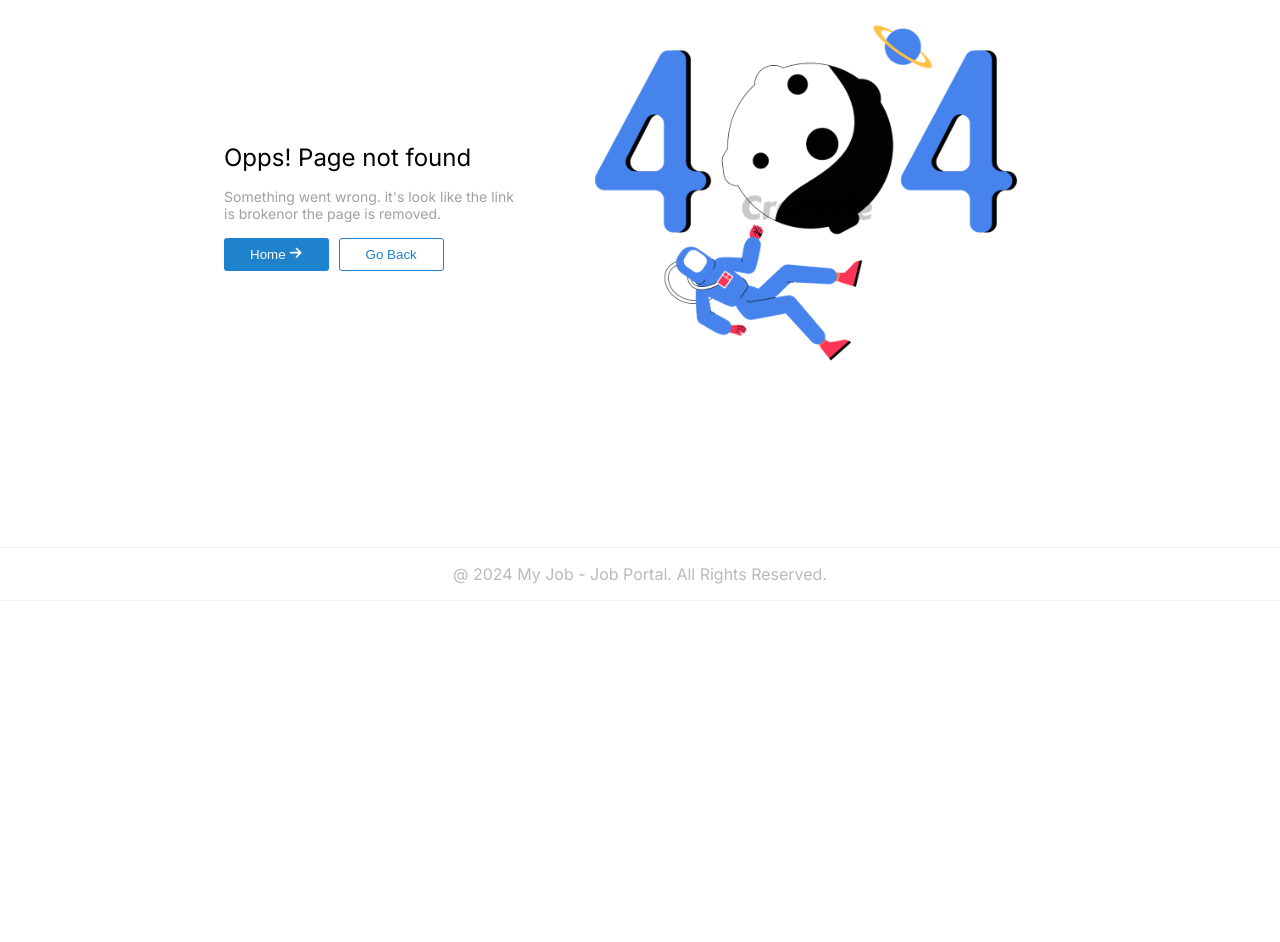
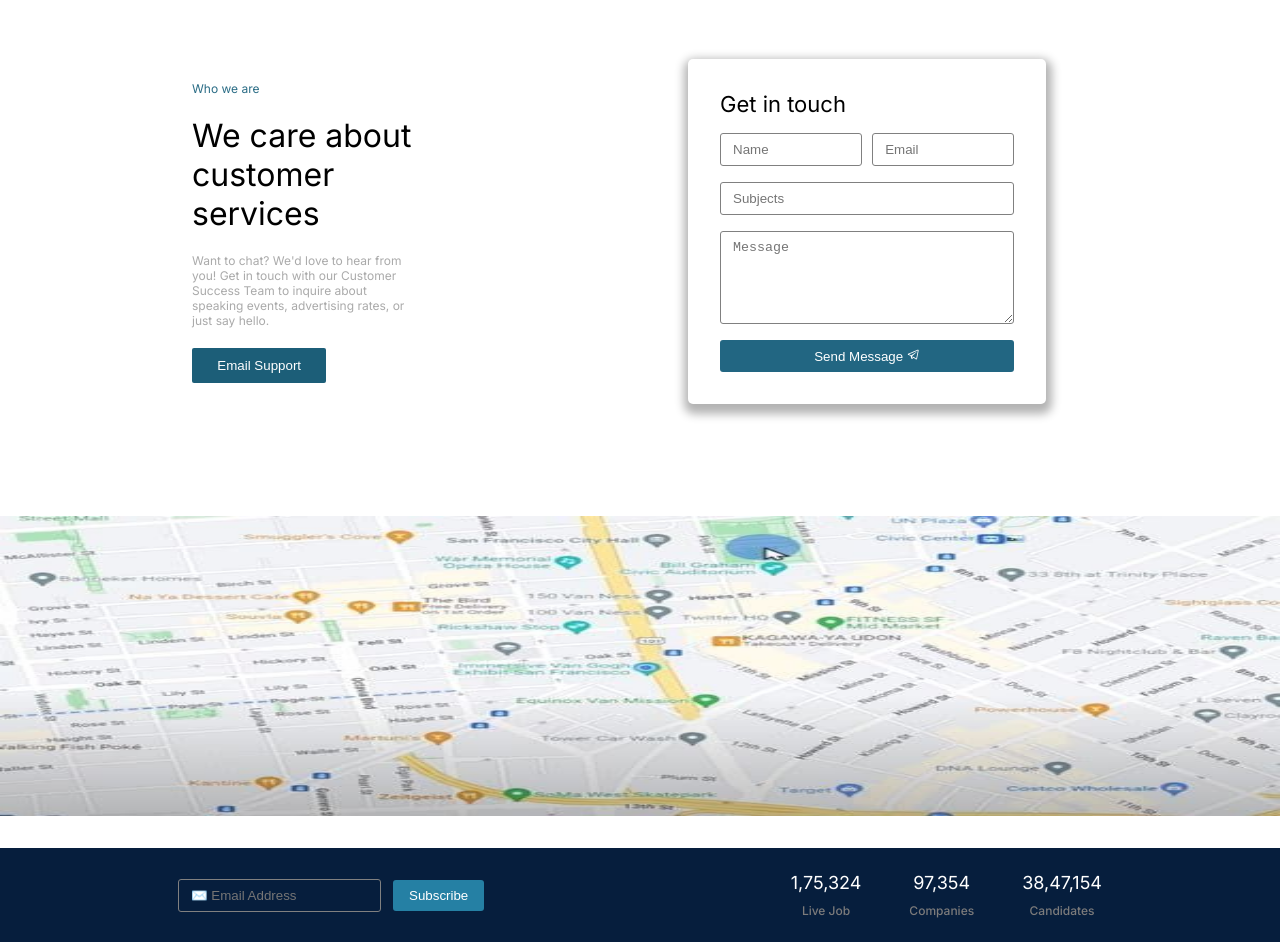
Before and after one commit to NarahariVasantham1567/job-portal, a React (Vite) app: page /contact in a window 1280 px wide. Shown: the part 200-1142 px from the top of the page. Before the commit the page ends 800 px from the top, so only its background shows below. Built offline with nearby package versions, Linux system fonts and the light colour scheme.

Commit message:
Feat: Contact Page completed

```diff
--- a/src/App.jsx
+++ b/src/App.jsx
@@ -4,6 +4,7 @@ import {
   AllCompanies,
   Applications,
   Billings,
+  Contact,
   CustomerSupports,
   DashboardPage,
   EmployersProfile,
@@ -47,9 +48,10 @@ export default function App() {
         <Route path='/customer-support' element={<CustomerSupports />} />
         <Route path='/terms-conditions' element={<TermsAndConditions />} />
         <Route path='/faqs' element={<FAQs />} />
+        <Route path='/contact' element={<Contact />} />
         <Route path='*' element={<ErrorPage />} />
       </Routes>
-      <Footer />
+      {/* <Footer /> */}
     </BrowserRouter>
   );
 }
--- a/src/index.css
+++ b/src/index.css
@@ -10,6 +10,7 @@ body {
   width: 100vw;
   height: 100vh;
   font-family: 'Inter';
+  overflow: hidden;
 }
 
 .main-container {
--- /dev/null
+++ b/src/pages/Contact.css
@@ -0,0 +1,190 @@
+.contact-container {
+  width: 100%;
+  height: 100vh;
+  display: flex;
+  flex-direction: column;
+  gap: 32px;
+}
+
+.contact-header-container {
+  width: 100%;
+  background-color: #e2e1e1;
+  padding: 16px;
+}
+
+.contact-nav-container {
+  max-width: 75%;
+  margin: 0 auto;
+  display: flex;
+  justify-content: space-between;
+  align-items: center;
+}
+
+.contact-form-container {
+  width: 75%;
+  margin: 32px auto;
+  padding: 32px;
+  display: flex;
+  align-items: center;
+  gap: 48px;
+}
+
+.contact-info-container {
+  width: 50%;
+  display: flex;
+  flex-direction: column;
+  gap: 20px;
+}
+
+.contact-text {
+  font-size: 12px;
+  color: #2a6c85;
+}
+
+.contact-heading {
+  width: 50%;
+  font-size: 32px;
+  font-weight: 400;
+}
+
+.contact-description {
+  width: 50%;
+  font-size: 12px;
+  color: #aaaaaa;
+}
+
+.email-btn {
+  width: 30%;
+  padding: 10px 16px;
+  color: white;
+  background-color: #1c5e78;
+  border: none;
+  border-radius: 2px;
+  cursor: pointer;
+}
+
+.contact-form {
+  padding: 32px;
+  width: 40%;
+  border-radius: 5px;
+  box-shadow: 1px 5px 10px 5px rgba(0, 0, 0, 0.3);
+  display: flex;
+  flex-direction: column;
+  gap: 16px;
+}
+
+.contact-form-heading {
+  font-size: 22px;
+  font-weight: 400;
+}
+
+.name-email-field-container {
+  display: flex;
+  align-items: center;
+  gap: 10px;
+}
+
+.input-text-field {
+  width: 50%;
+  padding: 8px 12px;
+  border: 1px solid grey;
+  border-radius: 3px;
+}
+
+.subject-field {
+  width: 100%;
+  padding: 8px 12px;
+  border: 1px solid grey;
+  border-radius: 3px;
+}
+
+.msg-text-area {
+  width: 100%;
+  padding: 8px 12px;
+  border: 1px solid grey;
+  border-radius: 3px;
+}
+
+.send-msg-btn {
+  padding: 8px 16px;
+  border: none;
+  border-radius: 3px;
+  background-color: #226682;
+  color: white;
+  cursor: pointer;
+}
+
+.google-map-container {
+  height: 300px;
+  width: 100vw;
+  margin-top: 16px;
+  margin-bottom: 0px;
+}
+
+.google-img {
+  width: 100%;
+  height: 100%;
+}
+
+.mail-container {
+  width: 100vw;
+  padding: 24px;
+  background-color: #061e3d;
+  box-shadow: 0px 1px 0px 0px rgba(255, 255, 255, 0.3);
+}
+
+.mail-input-container {
+  width: 75%;
+  margin: 0 auto;
+  display: flex;
+  justify-content: space-between;
+  align-items: center;
+  margin-top: 0;
+}
+
+.email-input-field {
+  display: flex;
+  align-items: center;
+  gap: 12px;
+}
+
+.email-input-text {
+  padding: 8px 12px;
+  border-radius: 3px;
+  border: 1px solid grey;
+  background-color: transparent;
+}
+
+.subscribe-btn {
+  padding: 8px 16px;
+  border: none;
+  border-radius: 3px;
+  color: white;
+  background-color: #2580a4;
+  cursor: pointer;
+}
+
+.numbers-container {
+  display: flex;
+  align-items: center;
+  gap: 48px;
+}
+
+.live-job-container {
+  display: flex;
+  flex-direction: column;
+  gap: 10px;
+  text-align: center;
+}
+
+.count {
+  font-size: 18px;
+  font-weight: 400;
+  color: white;
+}
+
+.company-count {
+  font-size: 12px;
+  color: #7c7b7b;
+  font-weight: 500;
+}
--- /dev/null
+++ b/src/pages/Contact.jsx
@@ -0,0 +1,87 @@
+import './Contact.css';
+
+import { LiaTelegramPlane } from 'react-icons/lia';
+import { MdMailOutline } from 'react-icons/md';
+
+const Contact = () => {
+  return (
+    <div className='contact-container'>
+      <div className='contact-header-container'>
+        <div className='contact-nav-container'>
+          <p>Contact</p>
+          <p className='home-text'>Home / Contact</p>
+        </div>
+      </div>
+      <div className='contact-form-container'>
+        <div className='contact-info-container'>
+          <p className='contact-text'>Who we are</p>
+          <h2 className='contact-heading'>We care about customer services</h2>
+          <p className='contact-description'>
+            Want to chat? We'd love to hear from you! Get in touch with our
+            Customer Success Team to inquire about speaking events, advertising
+            rates, or just say hello.
+          </p>
+          <button className='email-btn'>Email Support</button>
+        </div>
+        <div className='contact-form'>
+          <h2 className='contact-form-heading'>Get in touch</h2>
+          <div className='name-email-field-container'>
+            <input
+              type='text'
+              placeholder='Name'
+              className='input-text-field'
+            />
+            <input
+              type='text'
+              placeholder='Email'
+              className='input-text-field'
+            />
+          </div>
+          <input type='text' placeholder='Subjects' className='subject-field' />
+          <textarea
+            rows={5}
+            className='msg-text-area'
+            placeholder='Message'
+          ></textarea>
+          <button className='send-msg-btn'>
+            Send Message{' '}
+            <span>
+              <LiaTelegramPlane />
+            </span>
+          </button>
+        </div>
+      </div>
+      <div className='google-map-container'>
+        <img className='google-img' src='/GoogleMap.jpeg' alt='google-map' />
+      </div>
+      <div className='mail-container'>
+        <div className='mail-input-container'>
+          <div className='email-input-field'>
+            <input
+              type='text'
+              placeholder={`✉️ Email Address`}
+              className='email-input-text'
+            />
+            <button className='subscribe-btn'>Subscribe</button>
+          </div>
+          <div className='numbers-container'>
+            <div className='live-job-container'>
+              <h3 className='count'>1,75,324</h3>
+              <p className='company-count'>Live Job</p>
+            </div>
+            <div className='live-job-container'>
+              <h3 className='count'>97,354</h3>
+              <p className='company-count'>Companies</p>
+            </div>
+            <div className='live-job-container'>
+              <h3 className='count'>38,47,154</h3>
+              <p className='company-count'>Candidates</p>
+            </div>
+          </div>
+        </div>
+      </div>
+    </div>
+  );
+};
+
+export default Contact;
--- a/src/pages/index.js
+++ b/src/pages/index.js
@@ -15,3 +15,4 @@ export { default as Settings } from './Settings';
 export { default as Logout } from './Logout';
 export { default as TermsAndConditions } from './TermsAndConditions';
 export { default as FAQs } from './FAQs';
+export { default as Contact } from './Contact';
```
Also changed, not shown: public/GoogleMap.jpeg (added).
